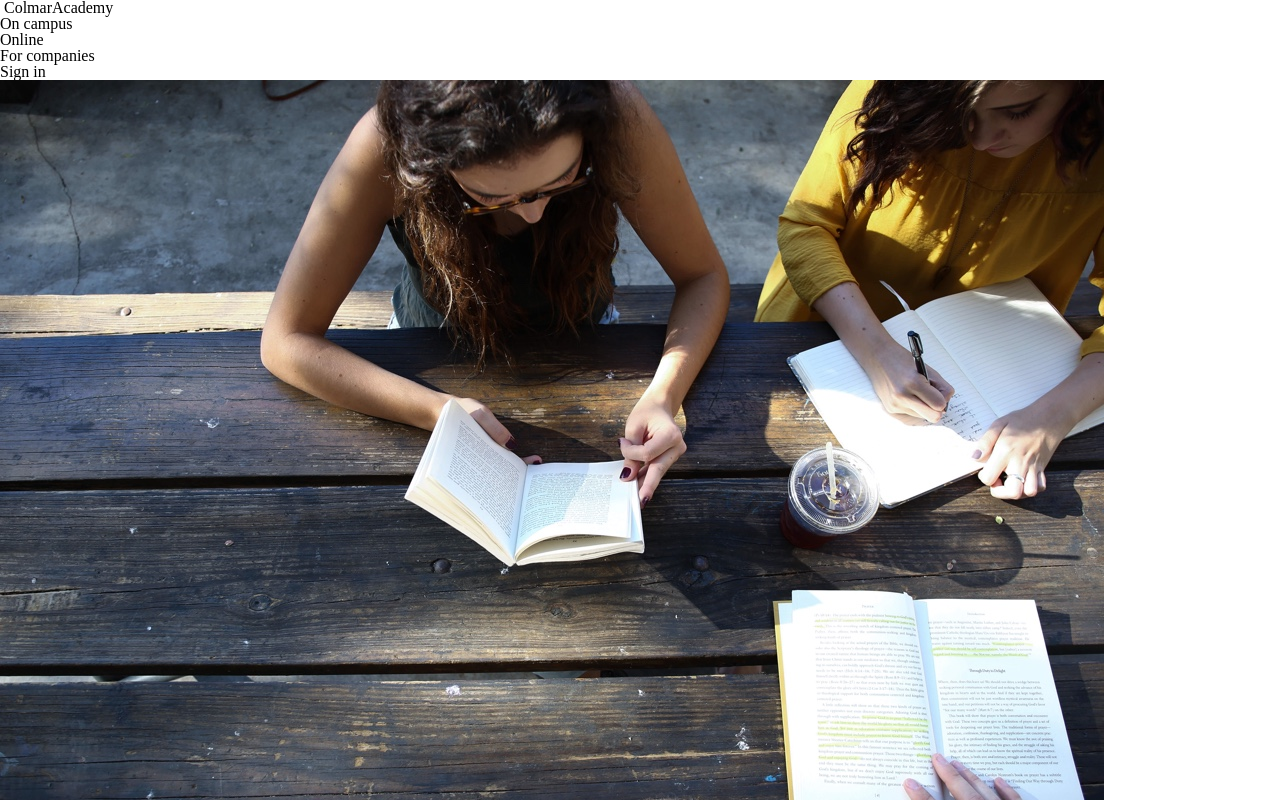
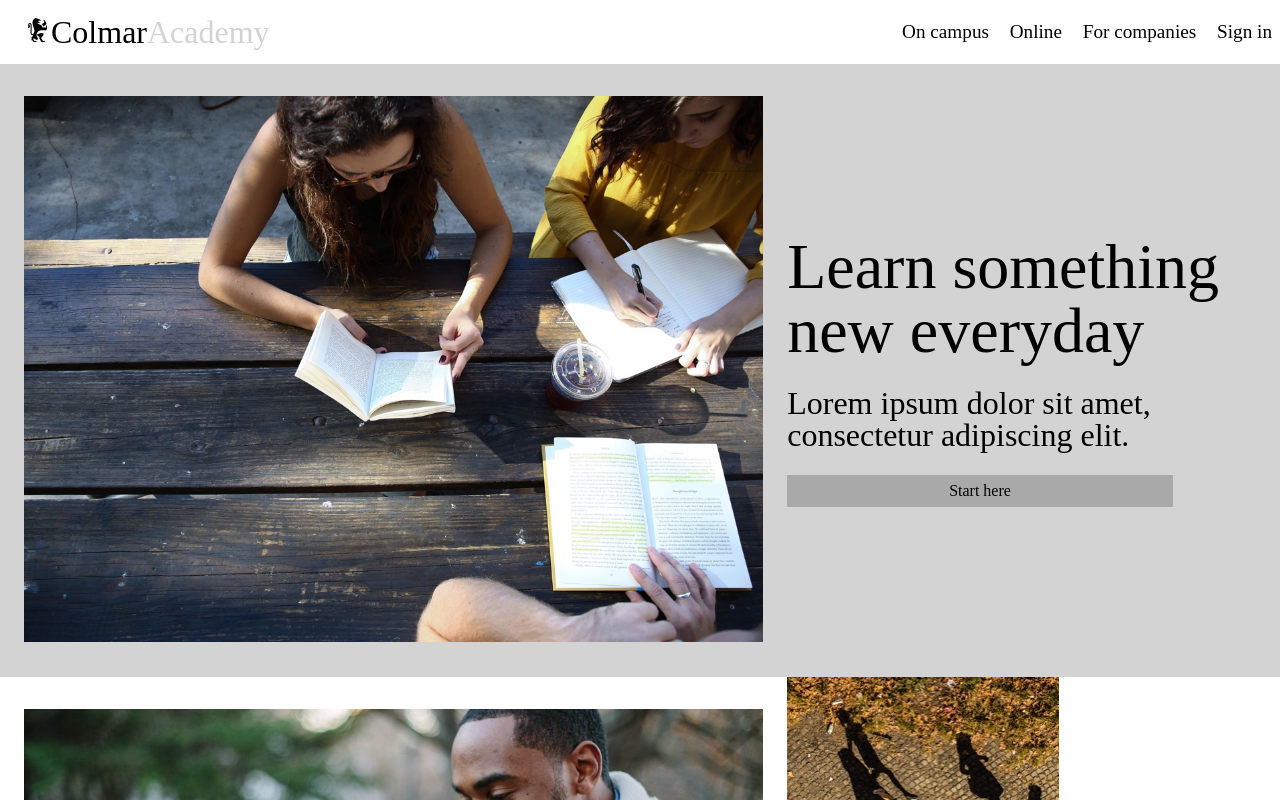
Before and after one commit to mebrungardt/ColmarAcademy, a plain HTML site: page index.html in a window 1280 px wide. Shown: the top 800 px of the page. Drawn offline with Linux system fonts and the light colour scheme.

Commit message:
Began CSS styling of header and top of body

```diff
--- a/index.html
+++ b/index.html
@@ -10,10 +10,9 @@
     <div class="sitecontainer">
 
 
-  <div class="header">
       <header>
         <div class="title">
-        <img src="" alt="">
+          <img src="./resources/images/ic-logo.svg" alt="Colmar Academy Logo">
           <span>Colmar</span><span>Academy</span>
         </div>
         <nav>
@@ -25,9 +24,8 @@
           </ul>
         </nav>
       </header>
-  </div>
 
-
+      <div class="dualcontainer1">
         <div class="dualcontainer">
           <div class="col1">
             <img src="./resources/images/banner.jpg" alt="Picture of Students studying">
@@ -40,7 +38,7 @@
             </div>
           </div>
         </div>
-
+      </div>
 
       <div class="dualcontainer">
         <div class="col1">
--- a/resources/css/style.css
+++ b/resources/css/style.css
@@ -0,0 +1,102 @@
+/* Universal Styles */
+
+html {
+  font-size: 16px;
+}
+
+.sitecontainer {
+  display: flex;
+  flex-flow: column nowrap;
+}
+
+/* begin header styling */
+
+header {
+  width: 100%;
+  height: 4rem;
+  display: inline-flex;
+  flex-flow: row nowrap;
+  justify-content: space-between;
+  align-items: center;
+}
+
+header .title {
+  display: flex;
+  align-items: center;
+  font-size: 2rem;
+}
+
+header nav {
+  font-size: 1.2rem;
+}
+
+header nav ul li {
+  padding: .5rem;
+}
+
+/*changes Academy color*/
+header .title span:last-child  {
+  color: lightgray;
+}
+
+header .title img{
+  margin-left: 1.5rem;
+}
+
+header nav ul li {
+  display: inline;
+}
+
+/*Headline and button stylings*/
+h2  {
+  font-size: 4rem;
+}
+
+h4 {
+  font-size:2rem;
+}
+
+.btn {
+  border-radius: 1px;
+  width: 75%;
+  background-color: darkgray;
+  padding: 8px;
+  text-align: center;
+}
+
+/*begin dualcontainer styling*/
+
+.dualcontainer {
+  width: 100%;
+  display: inline-flex;
+  flex-flow: row nowrap;
+}
+
+.dualcontainer1 {
+  background-color: lightgray;
+}
+
+.dualcontainer .col1 {
+  width: 60%;
+  padding: 2rem 1.5rem;
+}
+
+.dualcontainer .col2 {
+  width: 40%;
+  display: flex;
+  flex-flow: column nowrap;
+  justify-content: center;
+}
+
+.dualcontainer .col2 h2 {
+  margin-bottom: 1.5rem;
+}
+
+.dualcontainer .col2 h4 {
+  margin-bottom: 1.5rem;
+}
+
+.dualcontainer .col1 img {
+  max-width: 100%;
+  max-height: 100%;
+}
```
Lines whose indentation alone changed are shown as unchanged.
